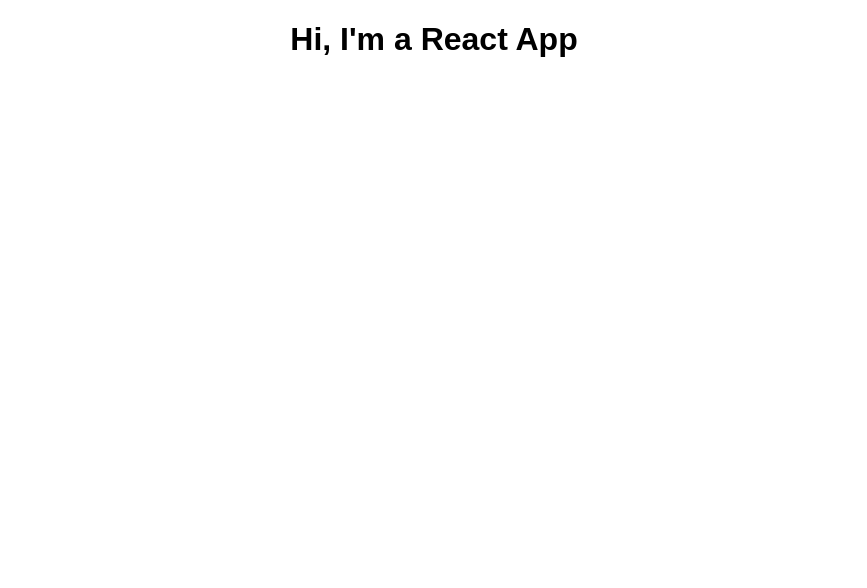
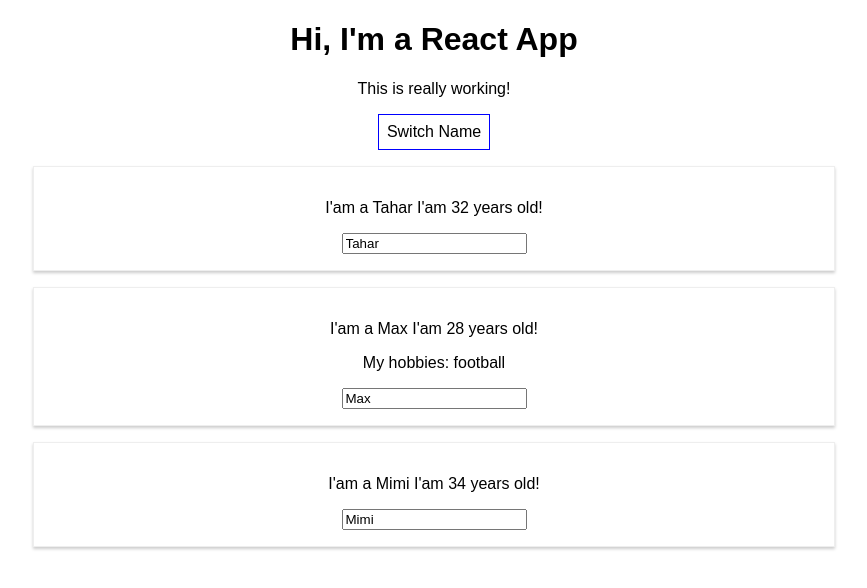
Before and after one commit to Ninja-Tahar/React, a React (Create React App) app: page / in a window 1280 px wide. Shown: the top 588 px of the page, without its empty margins (206-1073 px from the left). Built offline with nearby package versions, Linux system fonts and the light colour scheme.

Commit message:
basicReact. What we learn.

```diff
--- a/src/App.js
+++ b/src/App.js
@@ -1,13 +1,70 @@
 import React, { Component } from 'react';
 import './App.css';
+import Person from './Person/Person';
 
 class App extends Component {
+    state = {
+        person: [
+            {name: 'Tahar', age: 32},
+            {name: 'Max', age: 28},
+            {name: 'Mimi', age: 34},
+        ]
+    };
+
+    switchNameHandler = (newName) => {
+        // console.log('tahar');
+        // Don't do that at all => this.state.person[0].name = 'Mohamed Tahar';
+        this.setState({
+            person: [
+                {name: 'Tahar', age: 32},
+                {name: 'Max', age: 28},
+                {name: 'Mimi', age: 35}
+            ]
+        });
+    };
+
+    changeNameHandler = (event) => {
+        this.setState({
+            person: [
+                {name: 'Tahar', age: 32},
+                {name: event.target.value, age: 28},
+                {name: 'Mimi', age: 35},
+            ]
+        });
+    };
+
     render() {
+        const style = {
+            backgroundColor: 'white',
+            font: 'inherit',
+            border: '1px solid blue',
+            padding: '8px',
+            cursor: 'pointer'
+        };
         return (
             <div className="App">
                 <h1>Hi, I'm a React App</h1>
+                <p>This is really working!</p>
+                <button
+                    style={style}
+                    onClick={this.switchNameHandler.bind(this, 'Benkara Mohamed Tahar')}>
+                    Switch Name
+                </button>
+                <Person
+                    name={this.state.person[0].name}
+                    age={this.state.person[0].age} />
+                <Person
+                    name={this.state.person[1].name}
+                    age={this.state.person[1].age}
+                    click={() => this.switchNameHandler('Tahar Mohamed')}
+                    change={this.changeNameHandler}>
+                    My hobbies: football</Person>
+                <Person
+                    name={this.state.person[2].name}
+                    age={this.state.person[2].age} />
             </div>
         );
+        // return React.createElement('div', {className: 'App'}, React.createElement('h1', null, 'I\'m a React App'));
     }
 }
 
--- /dev/null
+++ b/src/Person/Person.css
@@ -0,0 +1,8 @@
+.Person {
+    width: 60%;
+    margin: 16px auto;
+    border: 1px solid #eee;
+    box-shadow: 0 2px 3px #ccc;
+    padding: 16px;
+    text-align: center;
+}
--- /dev/null
+++ b/src/Person/Person.js
@@ -0,0 +1,15 @@
+import React from 'react';
+
+import './Person.css';
+
+const person = (props) => {
+    return (
+        <div className="Person">
+            <p onClick={props.click}>I'am a { props.name } I'am { props.age } years old!</p>
+            <p>{props.children}</p>
+            <input type="text" onChange={props.change} value={props.name}/>
+        </div>
+    );
+};
+
+export default person;
```
Also changed, not shown: src/Person/Replace_class_with_hook.js (added, +43 -0 lines). Lines whose indentation alone changed are shown as unchanged.
